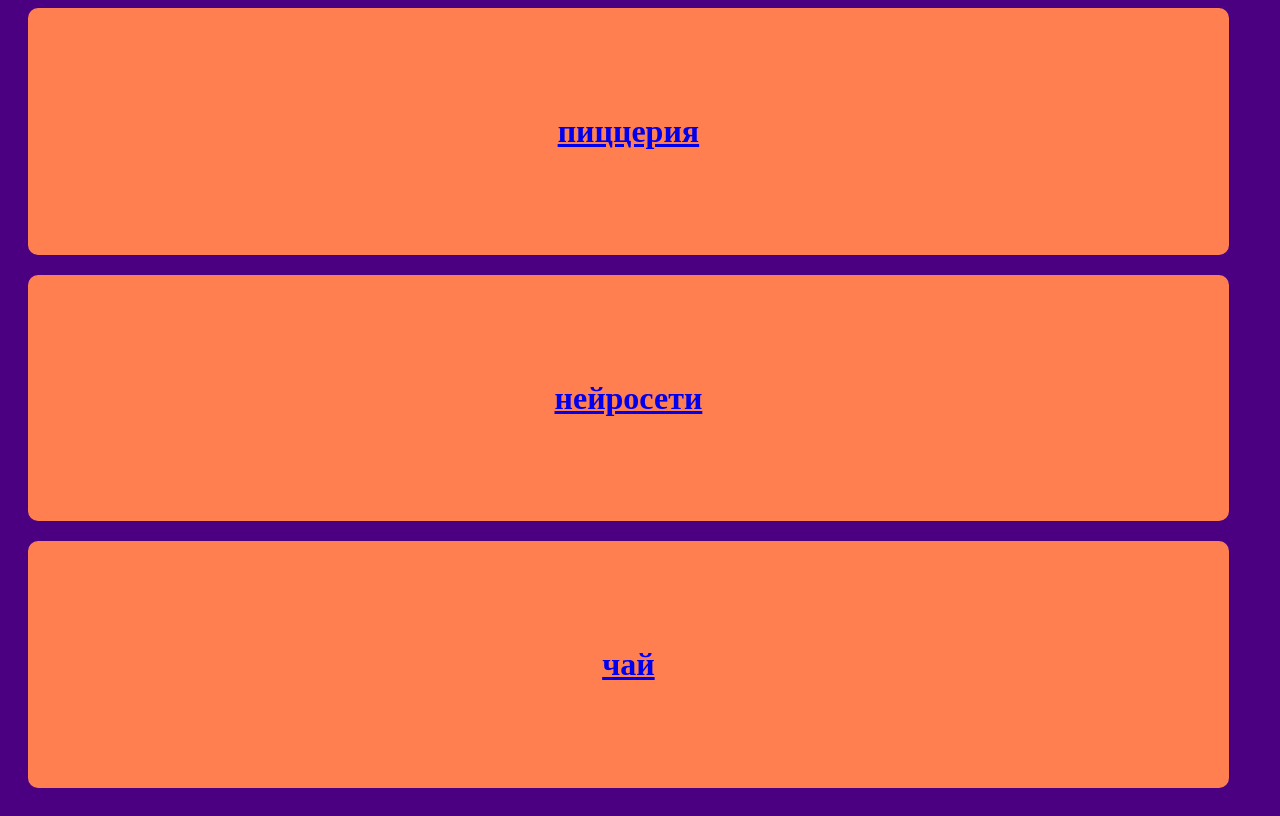
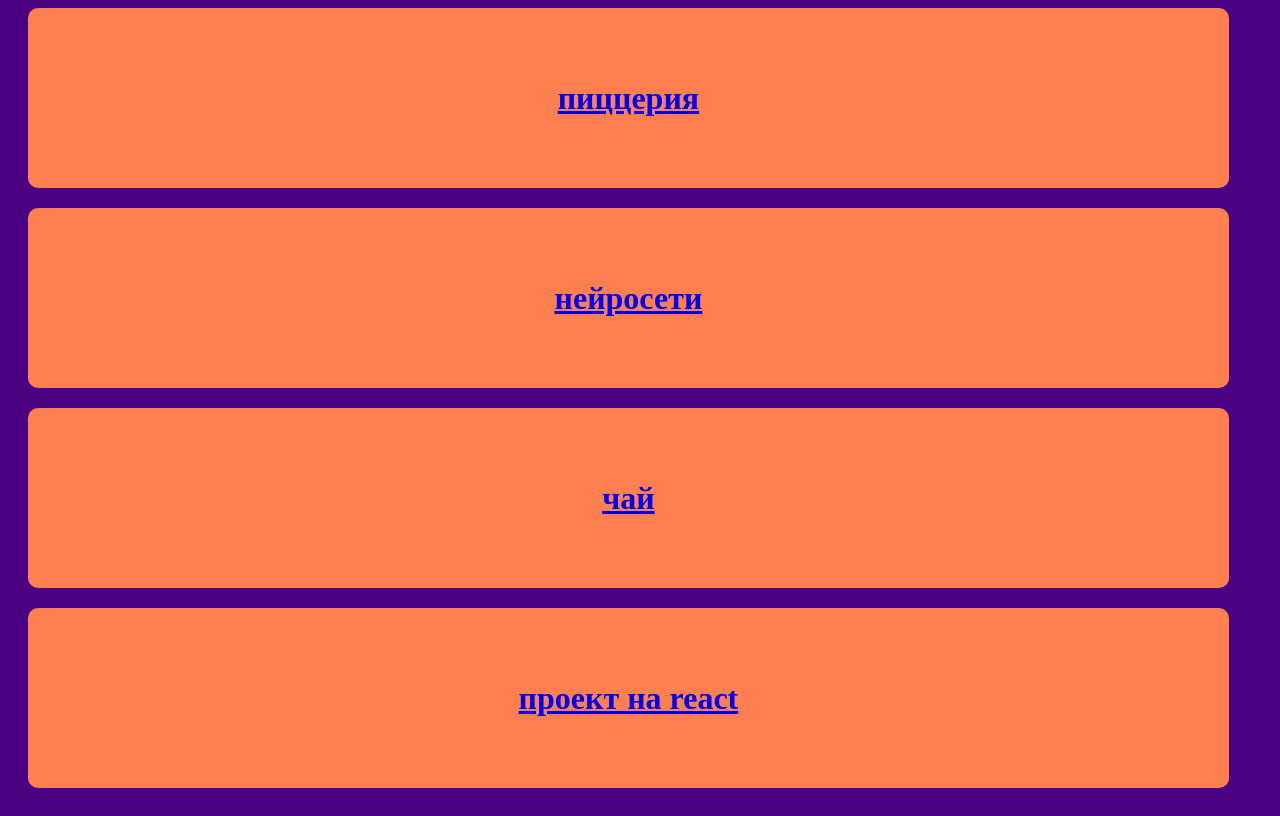
Before and after one commit to muhanov366-svg/itog, a plain HTML site: page educationProjects.html in a window 1280 px wide. Drawn offline with Linux system fonts and the light colour scheme.

Commit message:
Update educationProjects.html

```diff
--- a/educationProjects.html
+++ b/educationProjects.html
@@ -42,6 +42,10 @@
         <div class="about_me">
         <a href="https://muhanov366-svg.github.io/tea/"><h1>чай</h1></a>
         </div>
+        <div class="about_me">
+        <a href="https://task-management-system-one-kohl.vercel.app/"><h1>проект на react</h1></a>
+        </div>
     </main>
 </body>
+
 </html>
```
